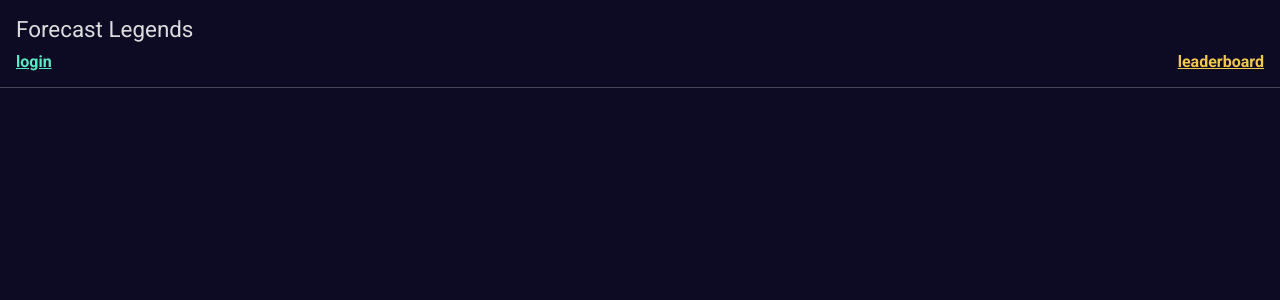
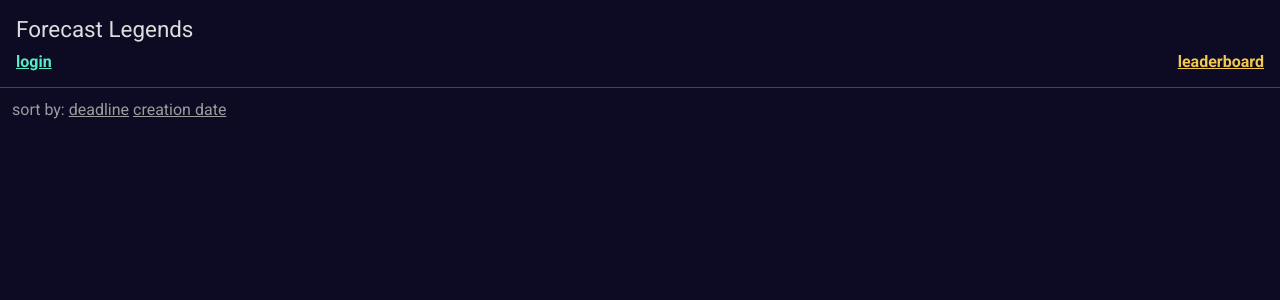
Before and after one commit to XSPGMike/forecast, a Django app: page /forecasts/ in a window 1280 px wide. Shown: the top 300 px of the page. Run offline with Django 4.2, Linux system fonts and the light colour scheme; data that the repository does not hold is empty.

Commit message:
feat: sorting

```diff
--- a/forecasts/static/forecasts/common.css
+++ b/forecasts/static/forecasts/common.css
@@ -247,5 +247,11 @@ select[multiple] {
   }
 }
 
+.sort {
+  padding: 12px;
+  padding-bottom: 4px;
+  color: var(--light-gray-color);
+}
+
 
 tr:nth-child(even){background-color: var(--secondary-color)}
--- a/forecasts/templates/forecasts/index.html
+++ b/forecasts/templates/forecasts/index.html
@@ -29,6 +29,13 @@
   {% endif %}
   </div>
 </div>
+
+<div class="sort">
+  sort by:
+  <a class="darker" href="/forecasts?sort=deadline">deadline</a>
+  <a class="darker" href="/forecasts?sort=created_at">creation date</a>
+</div>
+
 <div class="outer">
 <ul>
   {% for forecast in forecasts %}
--- a/forecasts/views.py
+++ b/forecasts/views.py
@@ -14,9 +14,13 @@ load_dotenv()
 
 # Create your views here.
 def index(request):
+    sort = request.GET.get("sort")
+    sort = sort if sort else "-created_at"
     if request.user.is_authenticated:
-        return render(request, "forecasts/index.html", {"forecasts": Forecast.objects.filter(~Q(hidden_to__id__contains=request.user.id), outcome=None), "year": date.today().year})
-    return render(request, "forecasts/index.html", {"forecasts": Forecast.objects.filter(outcome=None, hidden_to=None), "year": date.today().year})
+        forecasts = Forecast.objects.filter(~Q(hidden_to__id__contains=request.user.id), outcome=None).order_by(f"{sort}")
+        return render(request, "forecasts/index.html", {"forecasts": forecasts, "year": date.today().year})
+    forecasts = Forecast.objects.filter(outcome=None).order_by(f"{sort}")
+    return render(request, "forecasts/index.html", {"forecasts": forecasts, "year": date.today().year})
 
 def archive(request):
     return render(request, "forecasts/index.html", {"forecasts": Forecast.objects.filter(outcome__isnull=False), "year": date.today().year, "archive": True})
```
